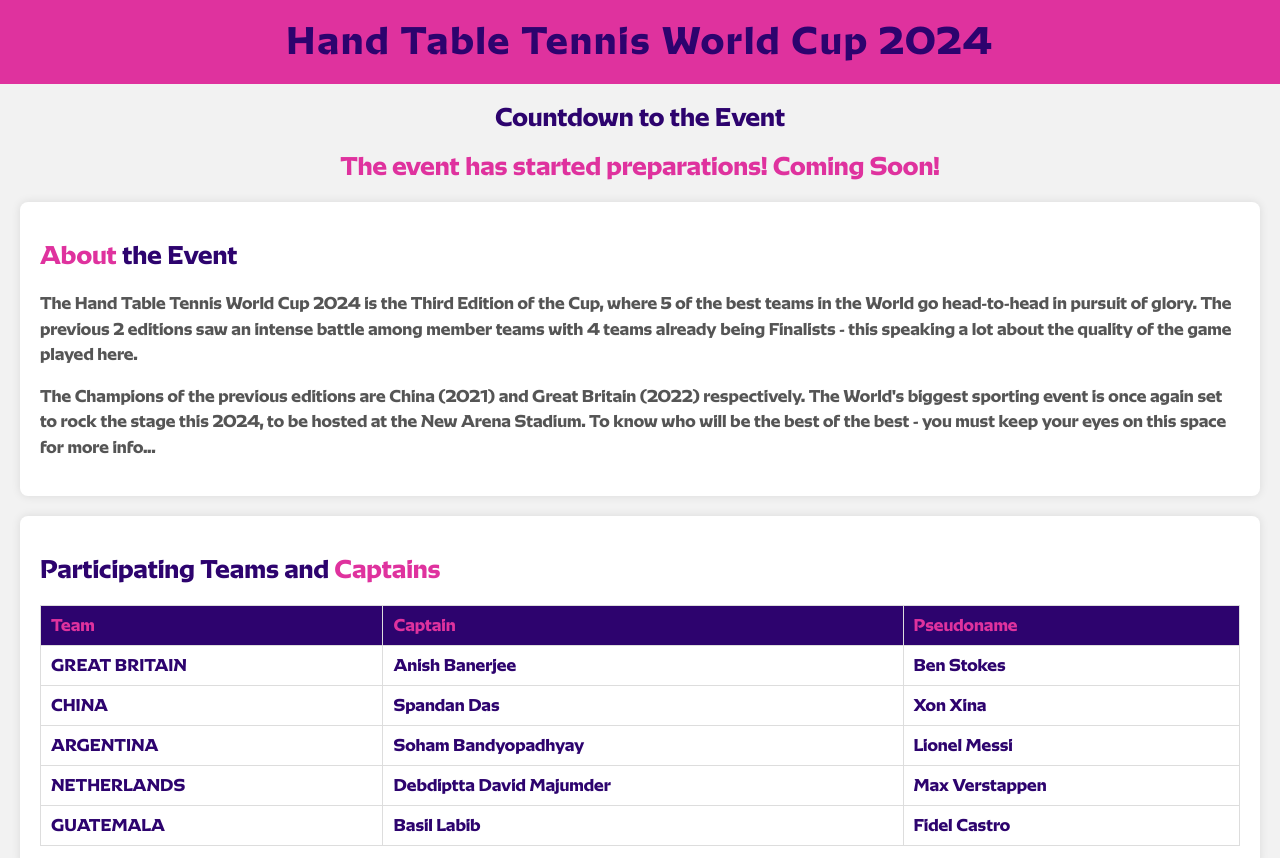
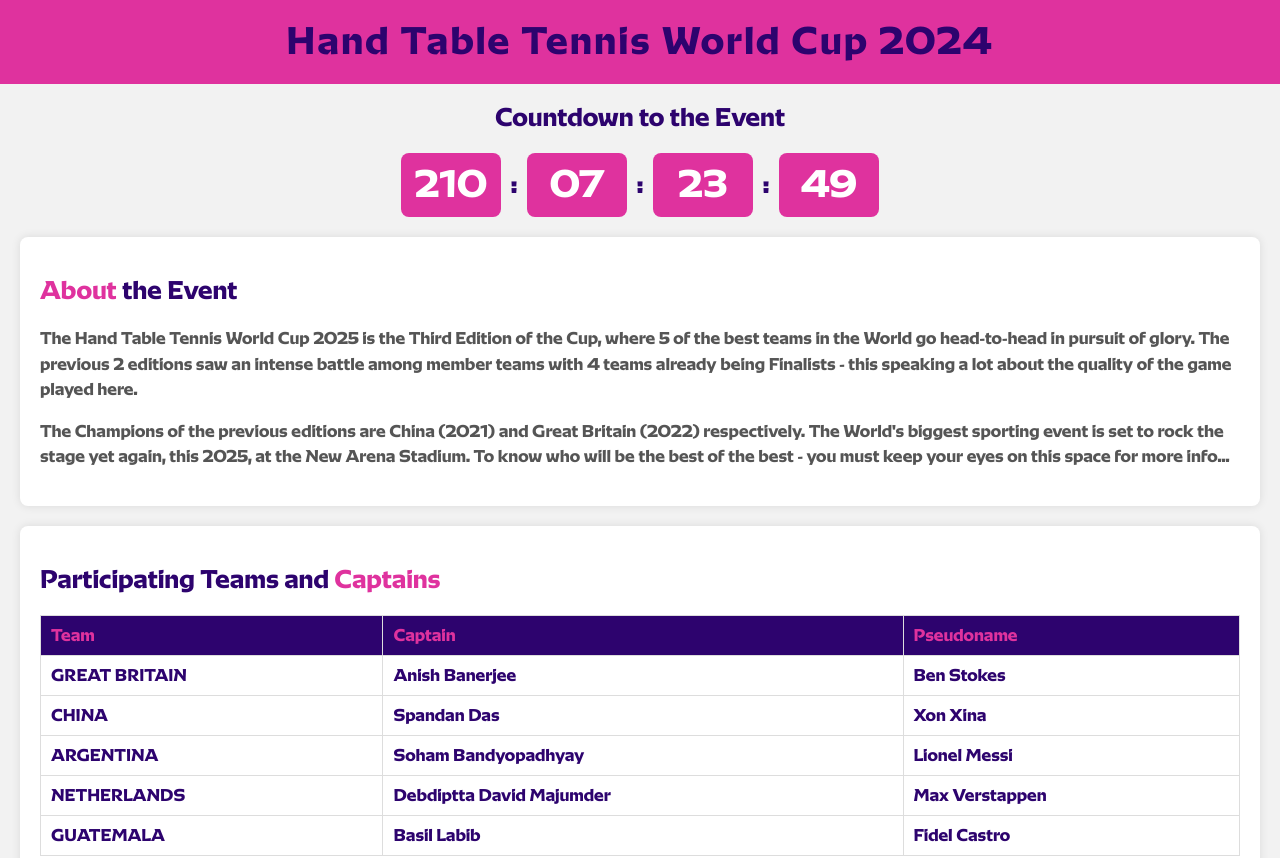
Before and after one commit to Nobleman-AB/HTT-World-Cup, a plain HTML site: page index.html in a window 1280 px wide. Shown: the top 858 px of the page. Drawn offline with Linux system fonts and the light colour scheme.

Commit message:
Update index.html

```diff
--- a/index.html
+++ b/index.html
@@ -237,7 +237,7 @@
         </div>
 
         <script>
-            const countDownDate = new Date("Jul 1, 2024 00:00:00").getTime();
+            const countDownDate = new Date("Aug 29, 2025 00:00:00").getTime();
 
             const x = setInterval(function() {
                 const now = new Date().getTime();
@@ -263,8 +263,8 @@
 
     <section>
         <h2><re>About</re> the Event</h2>
-        <p>The Hand Table Tennis World Cup 2024 is the Third Edition of the Cup, where 5 of the best teams in the World go head-to-head in pursuit of glory. The previous 2 editions saw an intense battle among member teams with 4 teams already being Finalists - this speaking a lot about the quality of the game played here.</p>
-	<p>The Champions of the previous editions are China (2021) and Great Britain (2022) respectively. The World's biggest sporting event is once again set to rock the stage this 2024, to be hosted at the New Arena Stadium. To know who will be the best of the best - you must keep your eyes on this space for more info...</p>
+        <p>The Hand Table Tennis World Cup 2025 is the Third Edition of the Cup, where 5 of the best teams in the World go head-to-head in pursuit of glory. The previous 2 editions saw an intense battle among member teams with 4 teams already being Finalists - this speaking a lot about the quality of the game played here.</p>
+	<p>The Champions of the previous editions are China (2021) and Great Britain (2022) respectively. The World's biggest sporting event is set to rock the stage yet again, this 2025, at the New Arena Stadium. To know who will be the best of the best - you must keep your eyes on this space for more info...</p>
     </section>
 
 
@@ -536,7 +536,7 @@
 
 
 	<footer>
-		(C) Copyright Reserved. We Five Council for Hand Table Tennis (WFC-HTT) @ 2024
+		(C) Copyright Reserved. We Five Council for Hand Table Tennis (WFC-HTT) @ 2025
 	</footer>
 
 </body>
```
